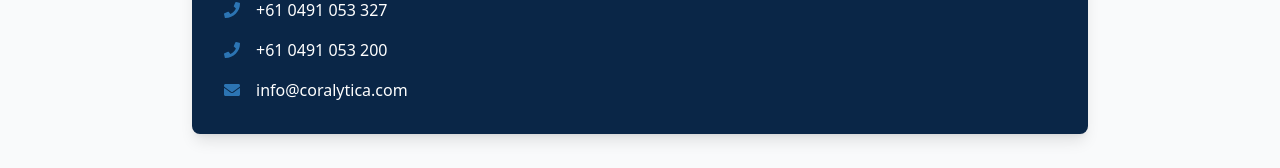
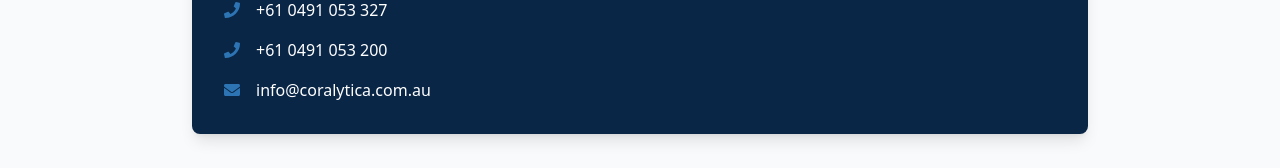
Before and after one commit to aldojaimejuarez/coralytica, a React (Vite) app: page / in a window 1280 px wide. Shown: the part 4706-4874 px from the top of the page. Built offline with nearby package versions, Linux system fonts and the light colour scheme.

Commit message:
correct the email with au

```diff
--- a/src/App.jsx
+++ b/src/App.jsx
@@ -566,8 +566,8 @@
                   </div>
                   <div className="flex items-center">
                     <FaEnvelope className="mr-4 text-accent" />
-                    <a href="mailto:info@coralytica.com" className="hover:text-accent transition-colors">
-                      info@coralytica.com
+                    <a href="mailto:info@coralytica.com.au" className="hover:text-accent transition-colors">
+                      info@coralytica.com.au
                     </a>
                   </div>
                 </div>
--- a/src/components/ServiceDetail.jsx
+++ b/src/components/ServiceDetail.jsx
@@ -151,7 +151,7 @@
                 <FaPhone /> Call Us
               </a>
               <a
-                href="mailto:info@coralytica.com?subject=Inquiry about Data Services"
+                href="mailto:info@coralytica.com.au?subject=Inquiry about Data Services"
                 className="bg-transparent hover:bg-white/10 text-white border-2 border-white font-bold py-3 px-6 rounded-full transition-colors flex items-center justify-center gap-2"
               >
                 <FaEnvelope /> Email Us
```
